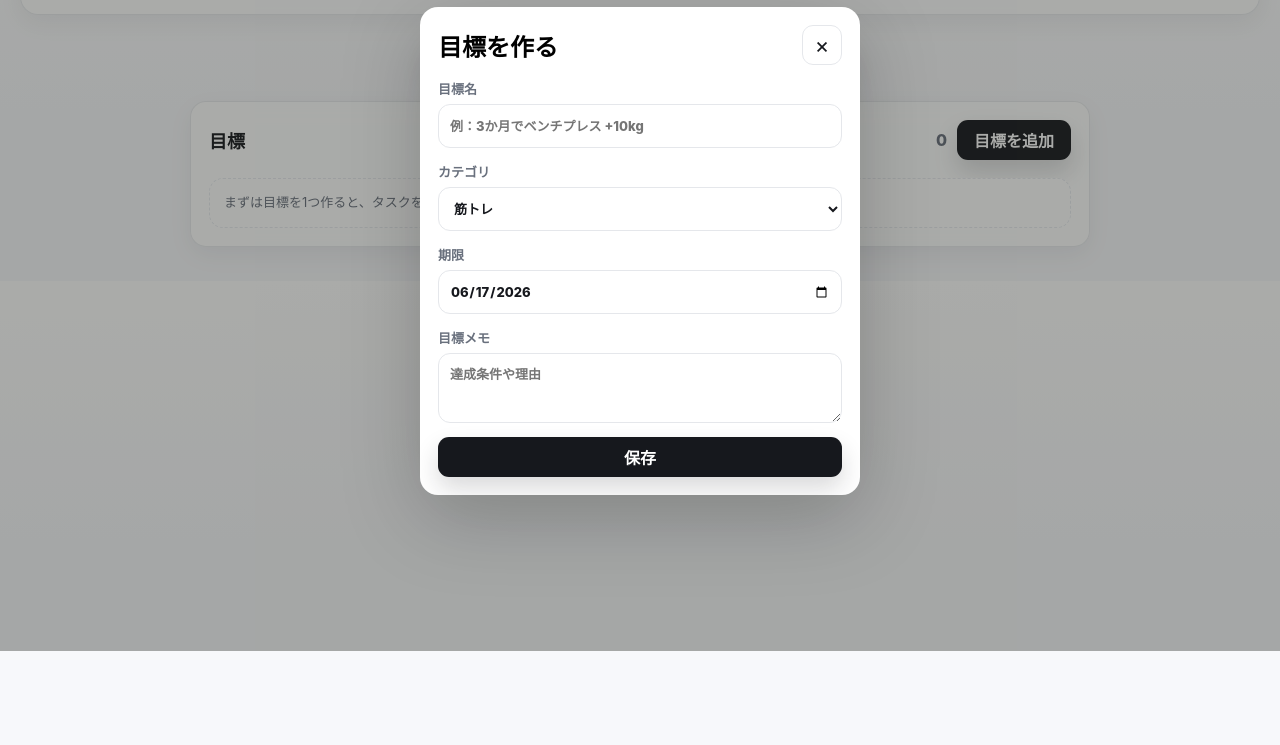
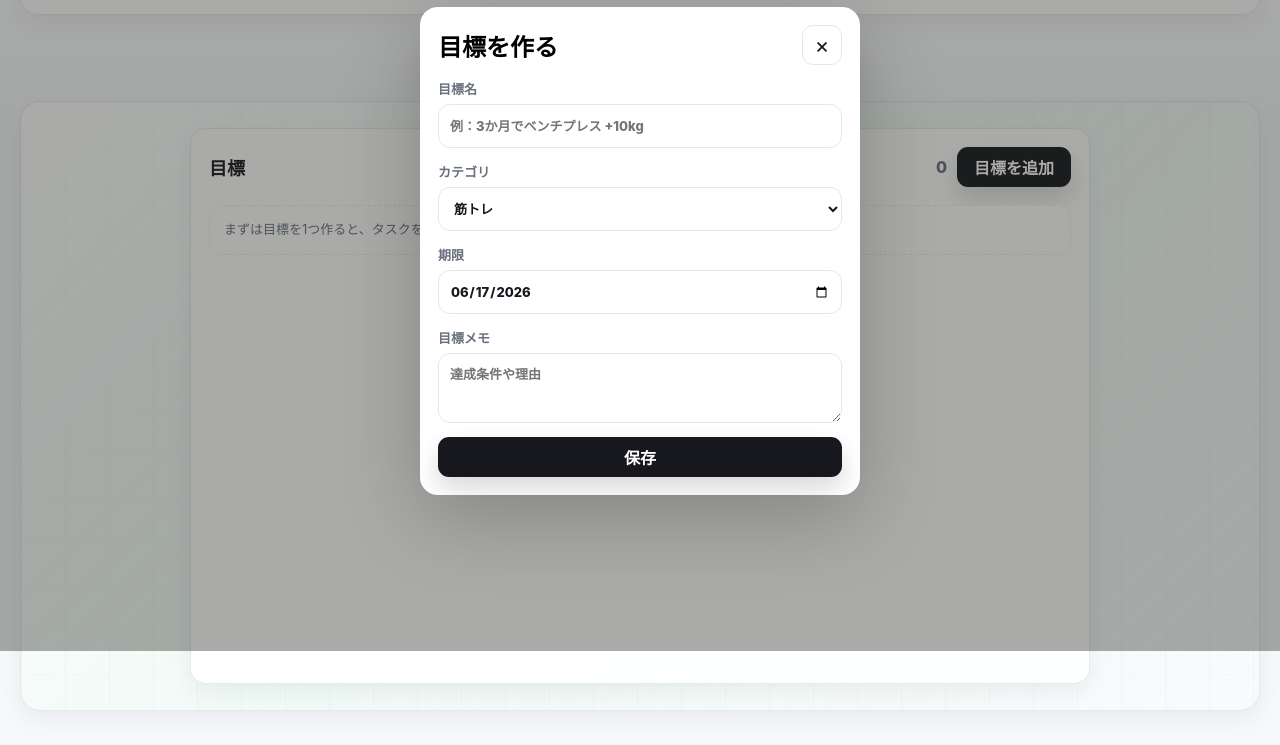
Before and after one commit to Pabrien/GoalFlow, a website: page index.html in a window 1280 px wide. Both pictures are taken after a click on the button "最初の目標を作る". Shown: the part 149-894 px from the top of the page. Before the commit the page ends 800 px from the top, so only its background shows below. Drawn offline with Linux system fonts and the light colour scheme.

Commit message:
Unify solo screen backgrounds

```diff
--- a/styles.css
+++ b/styles.css
@@ -593,6 +593,38 @@ body[data-active-screen="tasks"] .workspace,
 body[data-active-screen="today"] .workspace {
   grid-template-columns: minmax(0, 900px);
   justify-content: center;
+  align-items: stretch;
+  position: relative;
+  min-height: min(620px, calc(100vh - 190px));
+  padding: 26px;
+  overflow: hidden;
+  border: 1px solid rgba(229, 231, 235, 0.9);
+  border-radius: 20px;
+  background:
+    linear-gradient(135deg, rgba(255, 255, 255, 0.9) 0%, rgba(239, 251, 244, 0.84) 46%, rgba(248, 250, 252, 0.94) 100%);
+  box-shadow: var(--shadow-soft);
+}
+
+body[data-active-screen="goals"] .workspace::before,
+body[data-active-screen="tasks"] .workspace::before,
+body[data-active-screen="today"] .workspace::before {
+  content: "";
+  position: absolute;
+  inset: 0;
+  z-index: 0;
+  background:
+    linear-gradient(90deg, rgba(20, 108, 99, 0.08) 0 1px, transparent 1px),
+    linear-gradient(180deg, rgba(47, 105, 200, 0.05) 0 1px, transparent 1px);
+  background-size: 44px 44px;
+  opacity: 0.42;
+  pointer-events: none;
+}
+
+body[data-active-screen="goals"] .workspace > *,
+body[data-active-screen="tasks"] .workspace > *,
+body[data-active-screen="today"] .workspace > * {
+  position: relative;
+  z-index: 1;
 }
 
 body[data-active-screen="schedule"] .workspace {
```
